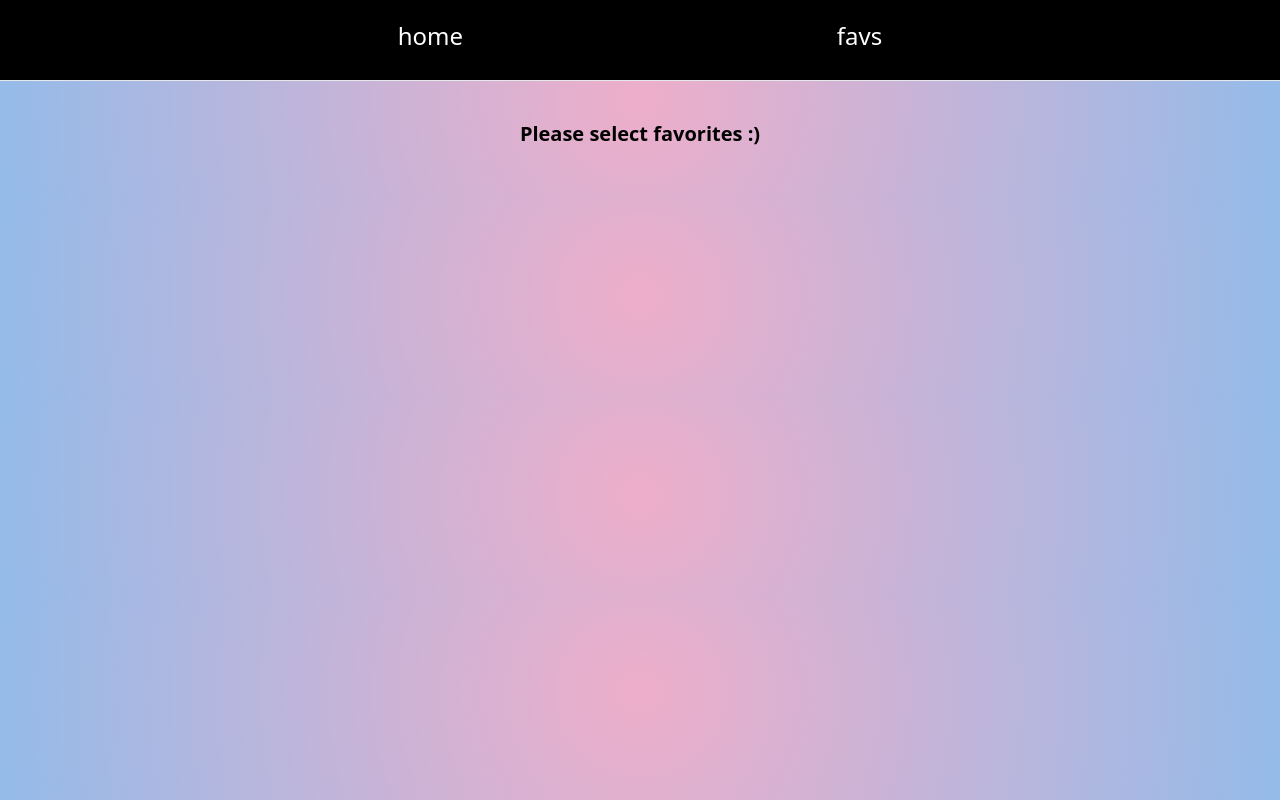
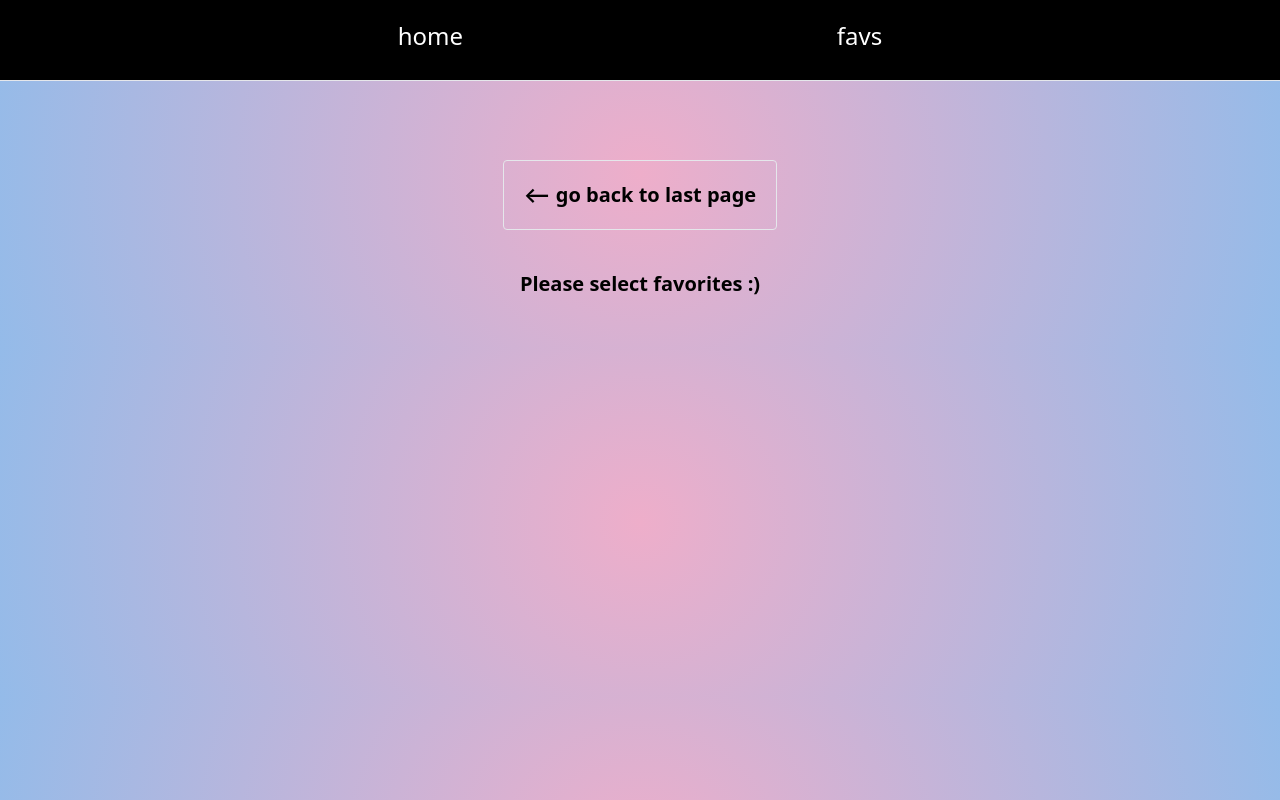
Before and after one commit to stefanm3000/superhero-mobx-tailwind-app, a React (Create React App) app: page /favs in a window 1280 px wide. Built offline with nearby package versions, Linux system fonts and the light colour scheme.

Commit message:
add back and next to details

```diff
--- a/src/components/details/index.jsx
+++ b/src/components/details/index.jsx
@@ -1,4 +1,6 @@
 import { useState, useEffect } from "react";
+
+import { Link } from "react-router-dom";
 
 const Details = (props) => {
   const [open, setIsOpen] = useState(false);
@@ -11,6 +13,27 @@ const Details = (props) => {
       if (response.ok) setHero(await response.json());
     });
   }, [url]);
+
+  const GoBack = () => {
+    return (
+      <button
+        className="my-10 mt-0 font-bold text-xl border rounded p-5 break-words	"
+        onClick={() => props.history.goBack()}
+      >
+        ⟵ back
+      </button>
+    );
+  };
+
+  const CheckNext = ({ currentId }) => {
+    return (
+      <button className=" my-10 mt-0 font-bold text-xl border rounded break-normal p-5 break-words	">
+        <Link to={`/superhero/${parseInt(currentId) + 1}`}>
+          next ⟶
+        </Link>
+      </button>
+    );
+  };
 
   const More = () => {
     return (
@@ -55,6 +78,11 @@ const Details = (props) => {
 
   return (
     <div>
+      <div className="flex justify-evenly items-center ">
+        <GoBack />
+        <CheckNext currentId={id} />
+      </div>
+
       <div className="flex justify-center items-center">
         <img
           src={hero.images.lg}
--- a/src/components/favs/index.jsx
+++ b/src/components/favs/index.jsx
@@ -1,11 +1,9 @@
-import HeroCard from "../hero-card";
-import { useEffect } from "react";
-
 import { useObserver } from "mobx-react";
 
+import HeroCard from "../hero-card";
 import { useHeroesStore } from "../../mobx/heroes-context/HeroesContext";
 
-const Favs = () => {
+const Favs = (props) => {
   const heroesStore = useHeroesStore();
 
   const handleRemoveAll = (e) => {
@@ -13,10 +11,20 @@ const Favs = () => {
     heroesStore.removeAll();
   };
 
-  useEffect(() => {}, [heroesStore.heroes]);
+  const GoBack = () => {
+    return (
+      <button
+        className="my-10 font-bold text-xl border rounded p-5"
+        onClick={() => props.history.goBack()}
+      >
+        ⟵ go back to last page
+      </button>
+    );
+  };
 
   return useObserver(() => (
     <div>
+      <GoBack />
       <div className="grid grid-cols-1 gap-4 content-center md:grid-cols-3">
         {heroesStore.heroes.map((hero) => (
           <div key={hero.id}>
```
